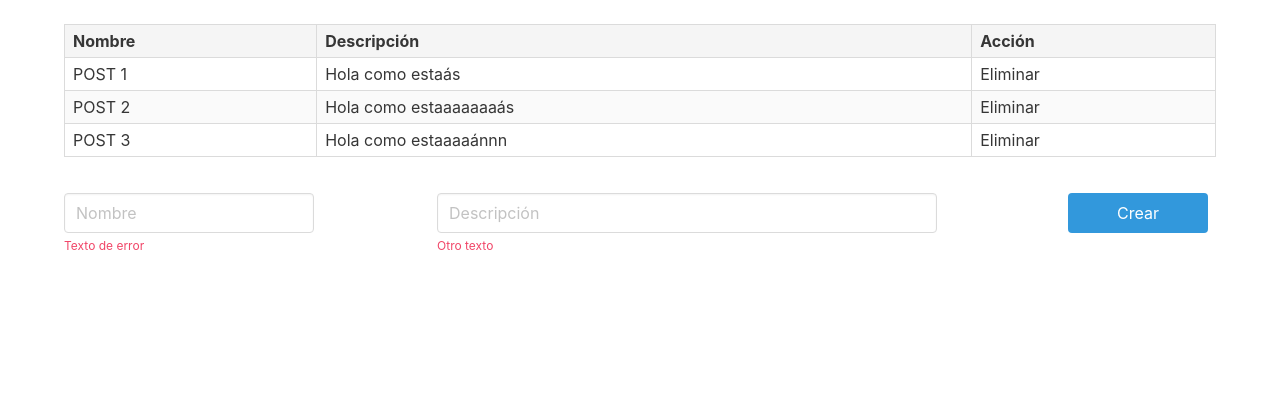
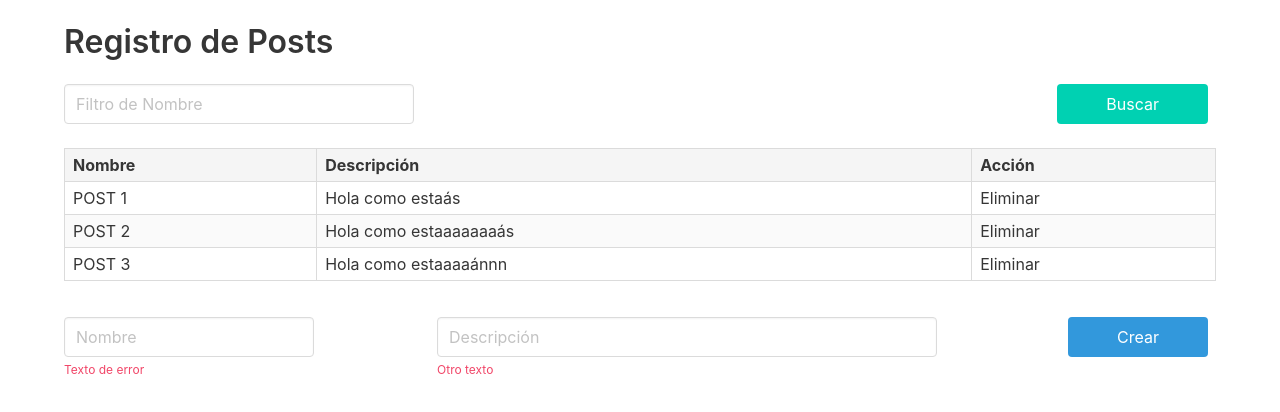
Before and after one commit to RodrigoCC-dev/Challenge_frontend, a React (Create React App) app: page / in a window 1280 px wide. Shown: the top 412 px of the page. Built offline with nearby package versions, Linux system fonts and the light colour scheme.

Commit message:
Components: Se agrega componente 'Filter' que permite filtrar los 'posts' por nombre

```diff
--- a/src/App.js
+++ b/src/App.js
@@ -1,11 +1,14 @@
 import './App.css';
 import Table from './components/Table';
 import Form from './components/Form';
+import Filter from './components/Filter';
 
 function App() {
   return (
-    <div className="App container">
+    <div className="App container mt-5">
       <header>
+        <h2 className="title is-3">Registro de Posts</h2>
+        <Filter />
       </header>
       <section className="my-5 pb-3">
         <Table />
--- /dev/null
+++ b/src/components/Filter.css
@@ -0,0 +1,3 @@
+.inp-filter {
+  width: 350px;
+}
--- /dev/null
+++ b/src/components/Filter.jsx
@@ -0,0 +1,19 @@
+import React from 'react';
+import './Filter.css';
+
+const Filter = () => {
+  return (
+    <>
+      <div className="field is-flex is-justify-content-space-between">
+        <div className="control">
+          <input className="input inp-filter" placeholder="Filtro de Nombre" />
+        </div>
+        <div className="control">
+          <button className="button is-primary mx-2 px-6">Buscar</button>
+        </div>
+      </div>
+    </>
+  )
+};
+
+export default Filter;
```
